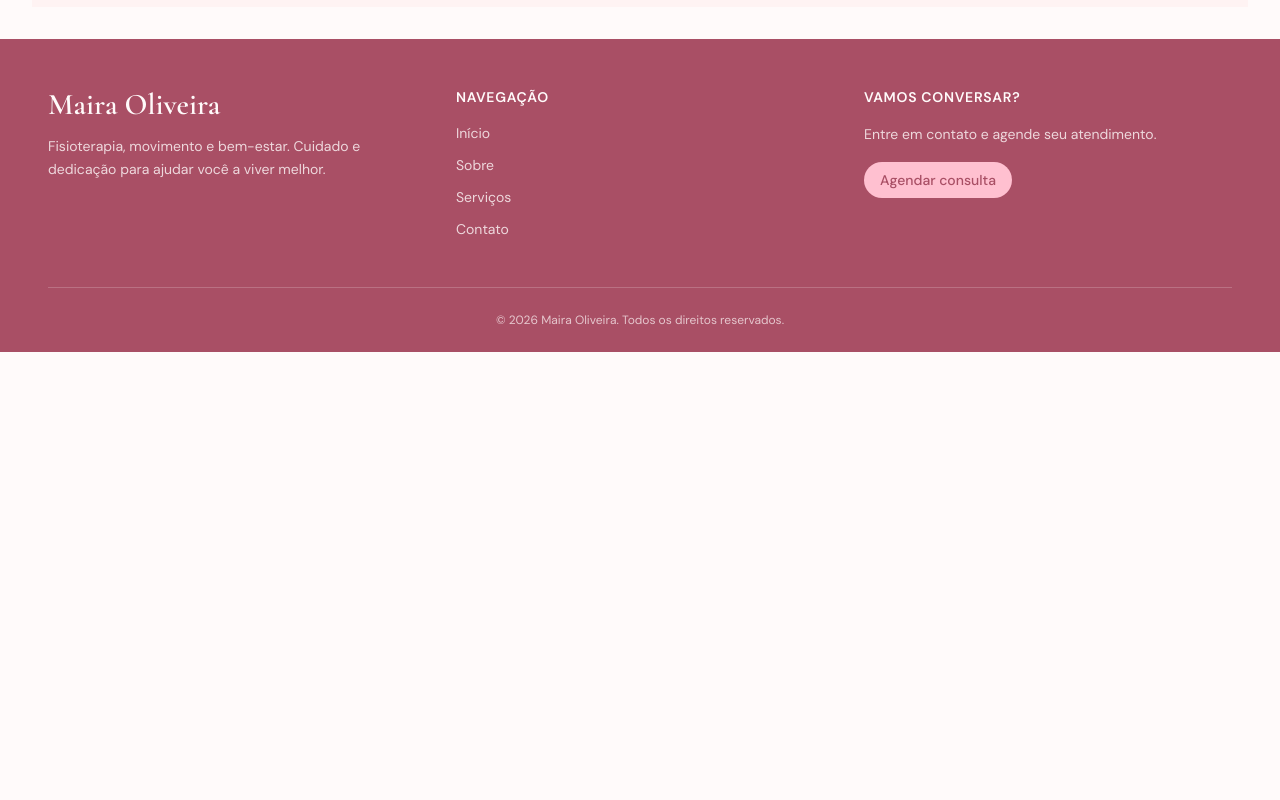
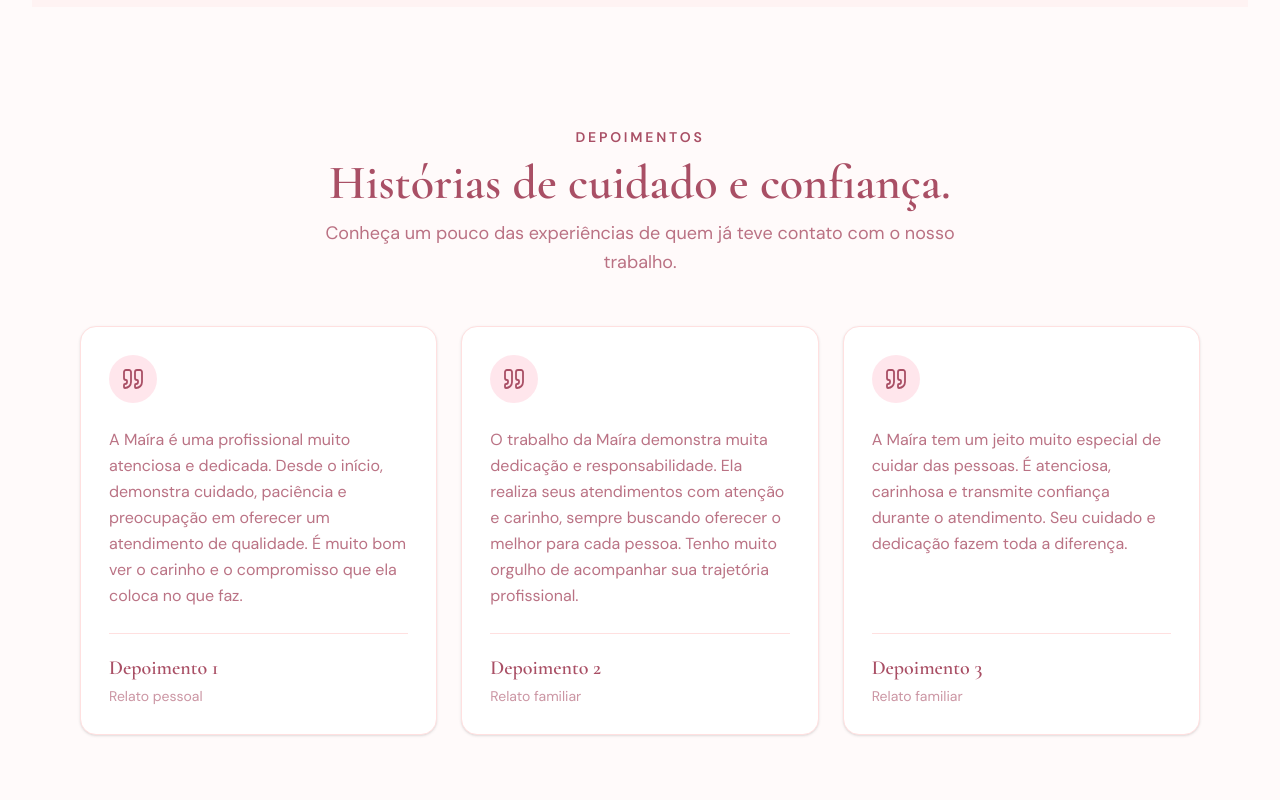
Before and after one commit to Jbsam159/Site-Institucional-Maira-Fisioterapeuta, a Next.js app: page / in a window 1280 px wide. Shown: the part 3860-4660 px from the top of the page. Before the commit the page ends 4212 px from the top, so only its background shows below. Built offline with nearby package versions, Linux system fonts and the light colour scheme.

Commit message:
criado a secao de depoimentos

```diff
--- a/src/app/page.tsx
+++ b/src/app/page.tsx
@@ -4,6 +4,7 @@ import { HeroSection } from '@/components/sections/hero-section';
 import { AboutSection } from '@/components/sections/about-section';
 import { ServicesSection } from '@/components/sections/services-section';
 import { DifferentialsSection } from '@/components/sections/differentials-section';
+import { TestimonialsSection } from '@/components/sections/testimonials-section';
 
 export default function Home() {
   return (
@@ -14,6 +15,8 @@ export default function Home() {
         <AboutSection />
         <ServicesSection />
         <DifferentialsSection />
+        <TestimonialsSection />
+
 
       </main>
 
--- /dev/null
+++ b/src/components/sections/testimonials-section.tsx
@@ -0,0 +1,103 @@
+
+import { Quote } from 'lucide-react';
+
+import { Container } from '@/components/ui/container';
+import { SectionTitle } from '@/components/ui/section-title';
+
+// Depoimentos provisórios.
+// Os textos serão substituídos pelos relatos reais posteriormente.
+const TESTIMONIALS = [
+  {
+    name: 'Depoimento 1',
+    relationship: 'Relato pessoal',
+    text: 'A Maíra é uma profissional muito atenciosa e dedicada. Desde o início, demonstra cuidado, paciência e preocupação em oferecer um atendimento de qualidade. É muito bom ver o carinho e o compromisso que ela coloca no que faz.',
+  },
+  {
+    name: 'Depoimento 2',
+    relationship: 'Relato familiar',
+    text: 'O trabalho da Maíra demonstra muita dedicação e responsabilidade. Ela realiza seus atendimentos com atenção e carinho, sempre buscando oferecer o melhor para cada pessoa. Tenho muito orgulho de acompanhar sua trajetória profissional.',
+  },
+  {
+    name: 'Depoimento 3',
+    relationship: 'Relato familiar',
+    text: 'A Maíra tem um jeito muito especial de cuidar das pessoas. É atenciosa, carinhosa e transmite confiança durante o atendimento. Seu cuidado e dedicação fazem toda a diferença.',
+  },
+];
+
+export function TestimonialsSection() {
+  return (
+    <section
+      id="depoimentos"
+      className="bg-brand-background py-16 md:py-24"
+    >
+      <Container>
+        <div className="flex flex-col gap-12">
+
+          {/* Título da seção */}
+          <SectionTitle
+            eyebrow="Depoimentos"
+            title="Histórias de cuidado e confiança."
+            description="Conheça um pouco das experiências de quem já teve contato com o nosso trabalho."
+          />
+
+          {/* Cards de depoimentos */}
+          <div className="grid grid-cols-1 gap-6 md:grid-cols-2 lg:grid-cols-3">
+            {TESTIMONIALS.map((testimonial) => (
+              <article
+                key={testimonial.name}
+                className="
+                  flex flex-col gap-6
+                  rounded-2xl border border-brand-light
+                  bg-white p-7 shadow-sm
+                  transition-all duration-300
+                  hover:-translate-y-1 hover:shadow-lg
+                "
+              >
+                {/* Ícone de citação */}
+                <div className="
+                  flex size-12 items-center justify-center
+                  rounded-full bg-brand-pink/40
+                ">
+                  <Quote
+                    size={24}
+                    strokeWidth={1.8}
+                    className="text-brand-rose"
+                    aria-hidden="true"
+                  />
+                </div>
+
+                {/* Texto do depoimento */}
+                <p className="
+                  flex-1 font-sans text-base
+                  leading-relaxed text-brand-rose/80
+                ">
+                  {testimonial.text}
+                </p>
+
+                {/* Identificação */}
+                <div className="
+                  flex flex-col gap-1
+                  border-t border-brand-light pt-5
+                ">
+                  <h3 className="
+                    font-heading text-xl
+                    font-semibold text-brand-rose
+                  ">
+                    {testimonial.name}
+                  </h3>
+
+                  <span className="
+                    font-sans text-sm text-brand-rose/60
+                  ">
+                    {testimonial.relationship}
+                  </span>
+                </div>
+              </article>
+            ))}
+          </div>
+
+        </div>
+      </Container>
+    </section>
+  );
+}
```
